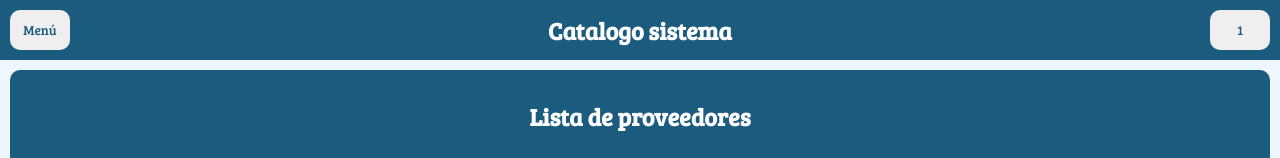
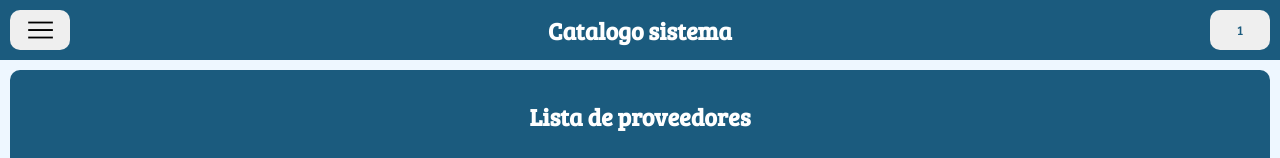
Before and after one commit to Tomy52/tp-prog-iv, an Angular app: page /suppliers in a window 1280 px wide. Shown: the top 158 px of the page. Built offline with nearby package versions, Linux system fonts and the light colour scheme; no server answers; sample sign-in values are in the browser's storage.

Commit message:
css menu hamburguesa

```diff
--- a/src/app/components/header-component/header-component.css
+++ b/src/app/components/header-component/header-component.css
@@ -28,13 +28,26 @@ nav {
 button.nav-bar-button {
   height: 40px;
   width: 60px;
+
   border: none;
   border-radius: 10px;
+
   font-family: "BreeSerif-regular", serif;
   color: var(--main-color);
   transition:
-    background-color .2s ease-in-out,
-    scale .15s ease-in-out;
+  background-color .2s ease-in-out,
+  scale .15s ease-in-out;
+
+  display: flex;
+  align-items: center;
+  justify-content: center;
+  padding: 8px;
+}
+
+.img-button-menu{
+    width: 33px;
+    height: 30px;
+
 }
 
 button.nav-bar-button:hover {
--- a/src/app/components/header-component/header-component.html
+++ b/src/app/components/header-component/header-component.html
@@ -1,5 +1,6 @@
 <nav>
-  <button class="nav-bar-button" title="Ver barra de navegación" (click)="openSidebar()">Menú</button>
+  <button class="nav-bar-button" title="Ver barra de navegación" (click)="openSidebar()">
+    <img class="img-button-menu" src="images/menuHamburguesa.png" alt="menuHamburguesa"></button>
   <h1 routerLink="main-menu" title="Regresar al menú principal">Catalogo sistema</h1>
   <button class="nav-bar-button user-button" title="Ver panel de usuario">{{username()}}</button>
 </nav>
--- a/src/app/components/main-menu/main-menu-button/main-menu-button.html
+++ b/src/app/components/main-menu/main-menu-button/main-menu-button.html
@@ -1,3 +1,4 @@
 <article [routerLink]="['/',router_link()]">
     <h3>{{texto()}}</h3>
+
 </article>
--- a/src/app/components/sections/supplier/supplier-form-component/supplier-form-component.css
+++ b/src/app/components/sections/supplier/supplier-form-component/supplier-form-component.css
@@ -51,7 +51,7 @@ input[type="submit"] {
   border-radius: 10px;
   border-style: ridge;
   border-width: 2px;
-  border-color: var(--secondary-color);
+  border-color: var(--text-color);
 
   background-color: var(--secondary-color);
 
```
Also changed, not shown: public/images/menuHamburguesa.png (added).
